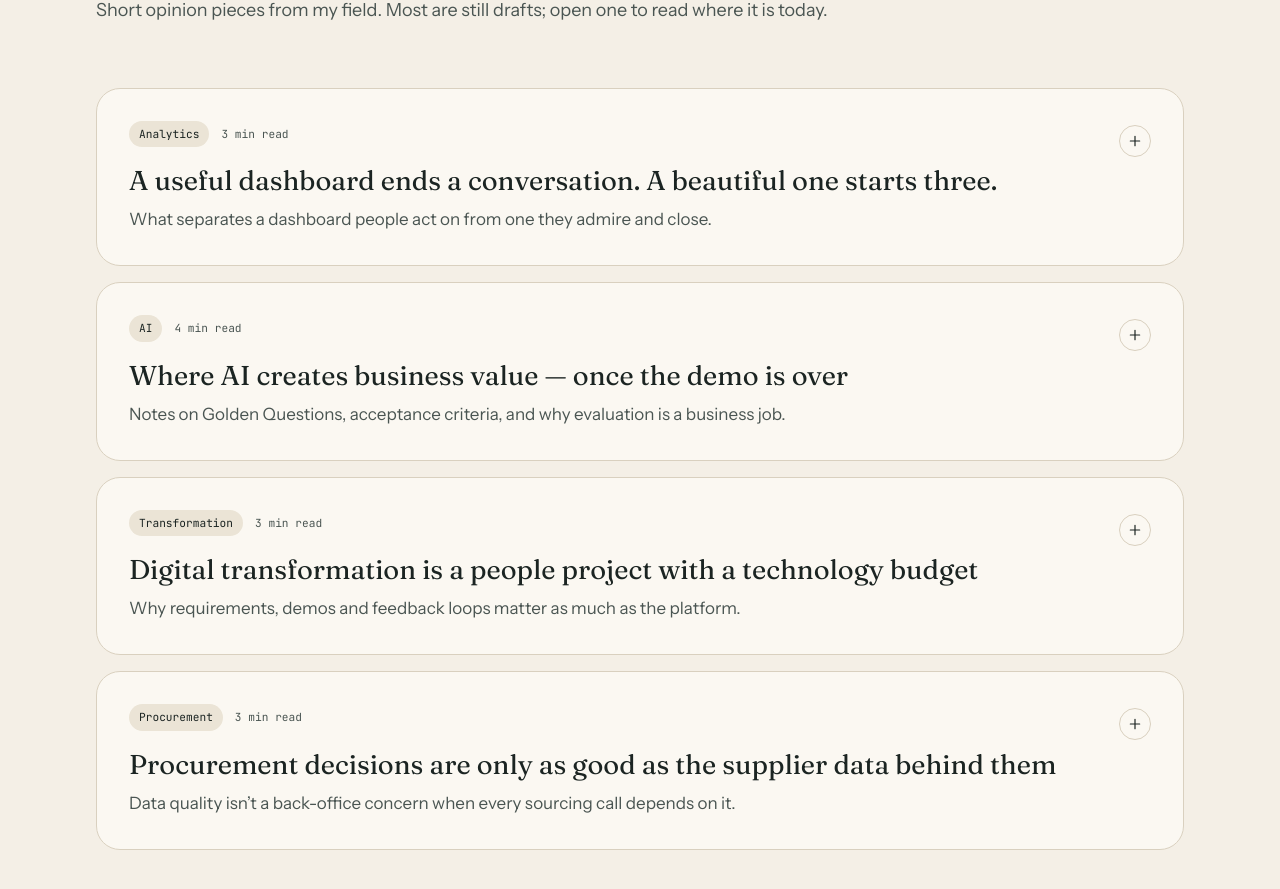
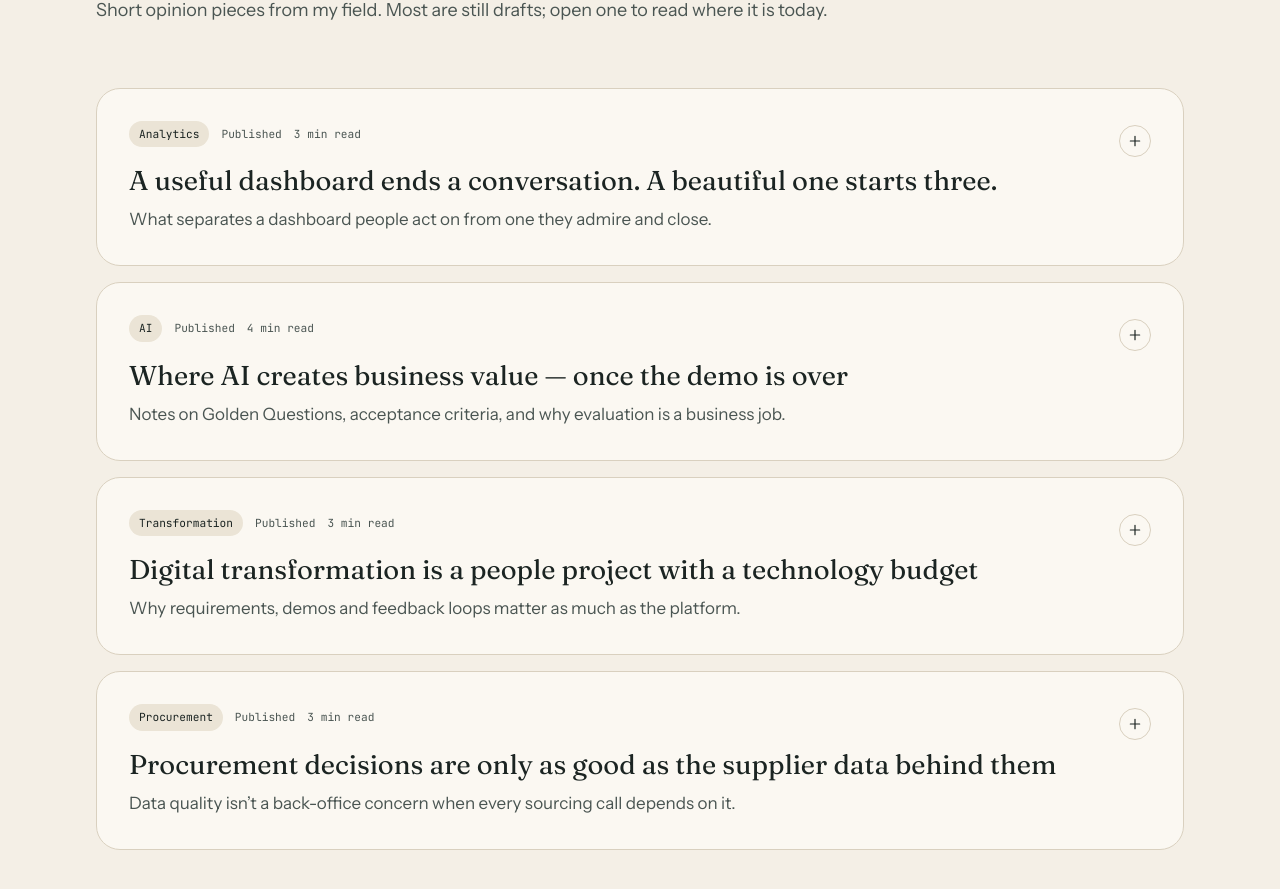
Before and after one commit to akash-br/akashbr, a React (Vite) app: page / in a window 1280 px wide. Shown: the part 9737-10626 px from the top of the page. Built offline with nearby package versions, Linux system fonts and the light colour scheme.

Commit message:
Fix formatting in Ideas component

```diff
--- a/src/components/Ideas.tsx
+++ b/src/components/Ideas.tsx
@@ -32,6 +32,7 @@ export function Ideas() {
                 <span className="flex-1">
                   <span className="flex flex-wrap items-center gap-x-3 gap-y-1 font-mono text-[0.7rem] text-ink-soft">
                     <span className="rounded-full bg-paper-2 px-2.5 py-1 text-ink">{idea.topic}</span>
+                     <span>{statusLabel[idea.status]}</span>
                     <span>{idea.readMins} min read</span>
                   </span>
                   <span className="mt-4 block font-display text-2xl leading-tight text-balance sm:text-[1.7rem]">{idea.title}</span>
```
